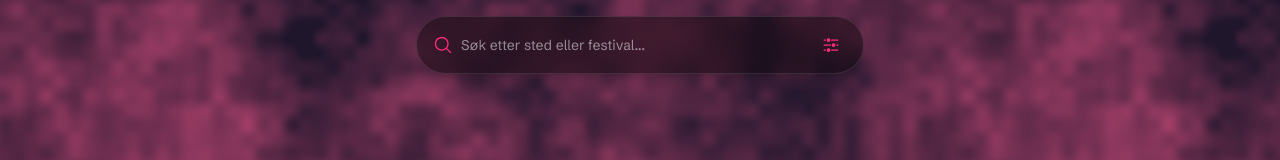
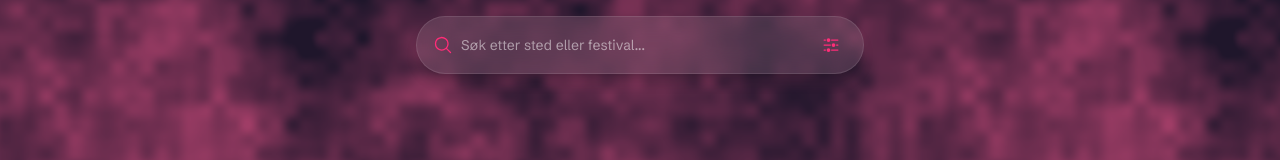
Before and after one commit to michellestefansen-hue/Tunetrail, a Next.js app: page / in a window 1280 px wide. Shown: the top 160 px of the page. Built offline with nearby package versions, Linux system fonts and the light colour scheme; no server answers; the database is empty.

Commit message:
Make search bar white with 10% opacity and stronger blur

```diff
--- a/src/components/SearchOverlay.tsx
+++ b/src/components/SearchOverlay.tsx
@@ -15,7 +15,7 @@ export function SearchOverlay({
 }) {
   return (
     <div className="pointer-events-none absolute inset-x-0 top-0 z-20 flex justify-center px-4 pt-[calc(env(safe-area-inset-top)+16px)]">
-      <div className="pointer-events-auto flex w-full max-w-md items-center gap-2 rounded-full border border-white/10 bg-black/40 px-4 py-3 shadow-lg backdrop-blur-md">
+      <div className="pointer-events-auto flex w-full max-w-md items-center gap-2 rounded-full border border-white/10 bg-white/10 px-4 py-3 shadow-lg backdrop-blur-xl">
         <MagnifyingGlassIcon className="h-5 w-5 shrink-0 text-[#FF2D78]" />
         <input
           value={query}
```
